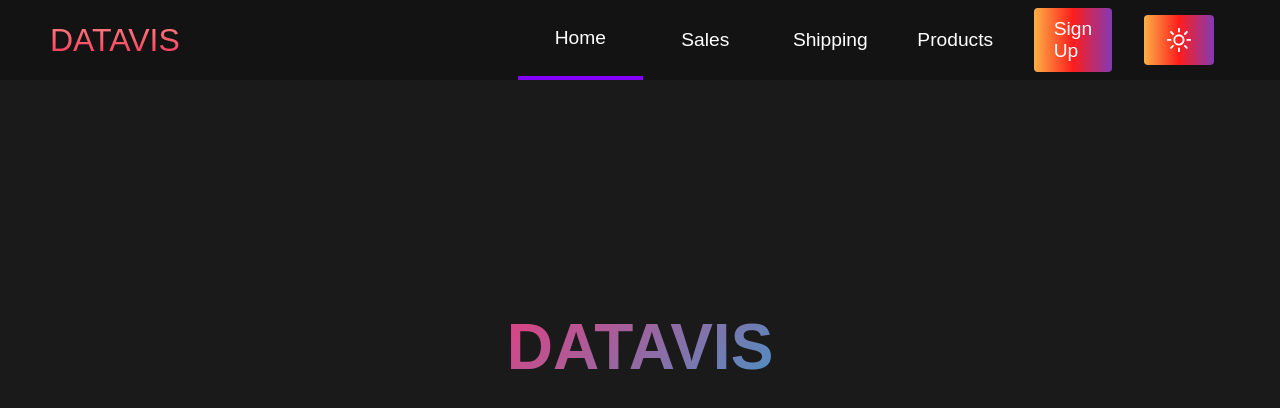
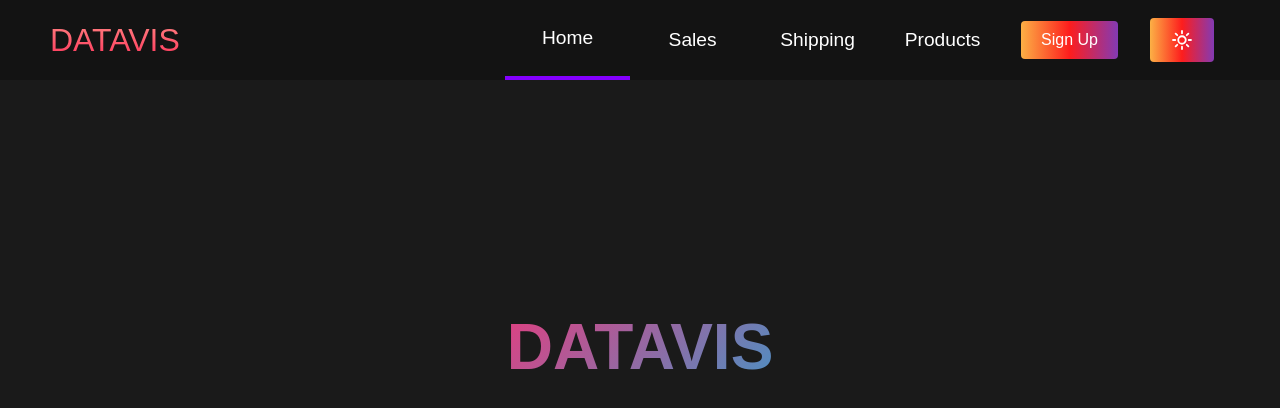
Before and after one commit to Anudeep-313/mini-project, a PHP site: page / in a window 1280 px wide. Shown: the top 408 px of the page. Run offline with PHP 8.4, Linux system fonts and the light colour scheme; some libraries are stand-ins or nearby versions.

Commit message:
refactor: 💡 updated navbar button styling

```diff
--- a/index.html
+++ b/index.html
@@ -41,10 +41,10 @@
           </li>
           <li class="navbar__btn">
             <button class="button" id="toggle-darkmode">
-              <svg id="sun" xmlns="http://www.w3.org/2000/svg" fill="none" viewBox="0 0 24 24" stroke-width="1.5" stroke="currentColor" class="w-6 h-6">
+              <svg class="darkmode__toggle__icon" id="sun" xmlns="http://www.w3.org/2000/svg" fill="none" viewBox="0 0 24 24" stroke-width="1.5" stroke="currentColor">
                 <path stroke-linecap="round" stroke-linejoin="round" d="M12 3v2.25m6.364.386l-1.591 1.591M21 12h-2.25m-.386 6.364l-1.591-1.591M12 18.75V21m-4.773-4.227l-1.591 1.591M5.25 12H3m4.227-4.773L5.636 5.636M15.75 12a3.75 3.75 0 11-7.5 0 3.75 3.75 0 017.5 0z" />
               </svg>
-              <svg id="moon" xmlns="http://www.w3.org/2000/svg" fill="none" viewBox="0 0 24 24" stroke-width="1.5" stroke="currentColor" class="w-6 h-6">
+              <svg class="darkmode__toggle__icon" id="moon" xmlns="http://www.w3.org/2000/svg" fill="none" viewBox="0 0 24 24" stroke-width="1.5" stroke="currentColor">
                 <path stroke-linecap="round" stroke-linejoin="round" d="M21.752 15.002A9.718 9.718 0 0118 15.75c-5.385 0-9.75-4.365-9.75-9.75 0-1.33.266-2.597.748-3.752A9.753 9.753 0 003 11.25C3 16.635 7.365 21 12.75 21a9.753 9.753 0 009.002-5.998z" />
               </svg>
             </button>
--- a/src/styles/index.css
+++ b/src/styles/index.css
@@ -107,7 +107,16 @@ a {
   justify-content: center;
   align-items: center;
   padding: 0 1rem;
-  width: 100%;
+  min-height: 100px;
+  font-size: 1rem;
+  font-weight: 500;
+}
+
+.darkmode__toggle__icon {
+  color: #fff;
+  height: 24px;
+  width: 24px;
+  stroke-width: 1.8px;
 }
 
 .button {
```
